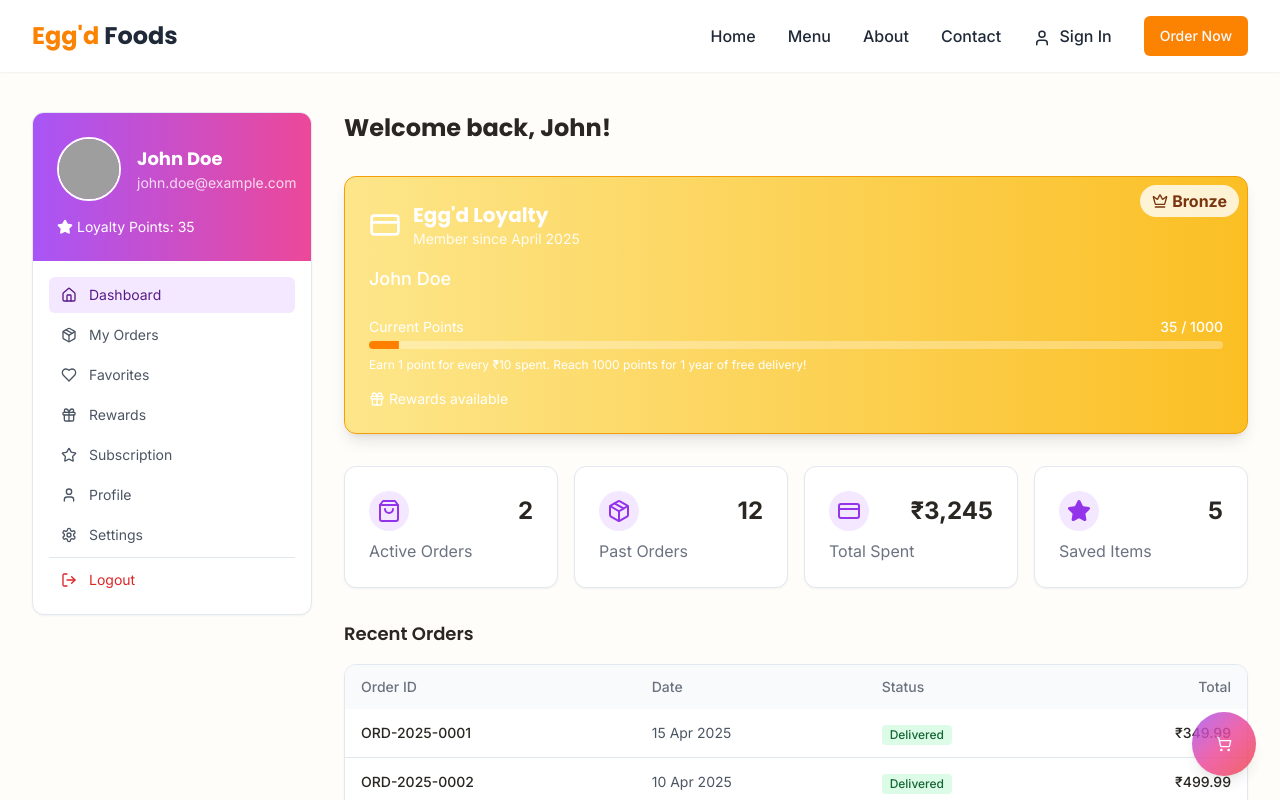
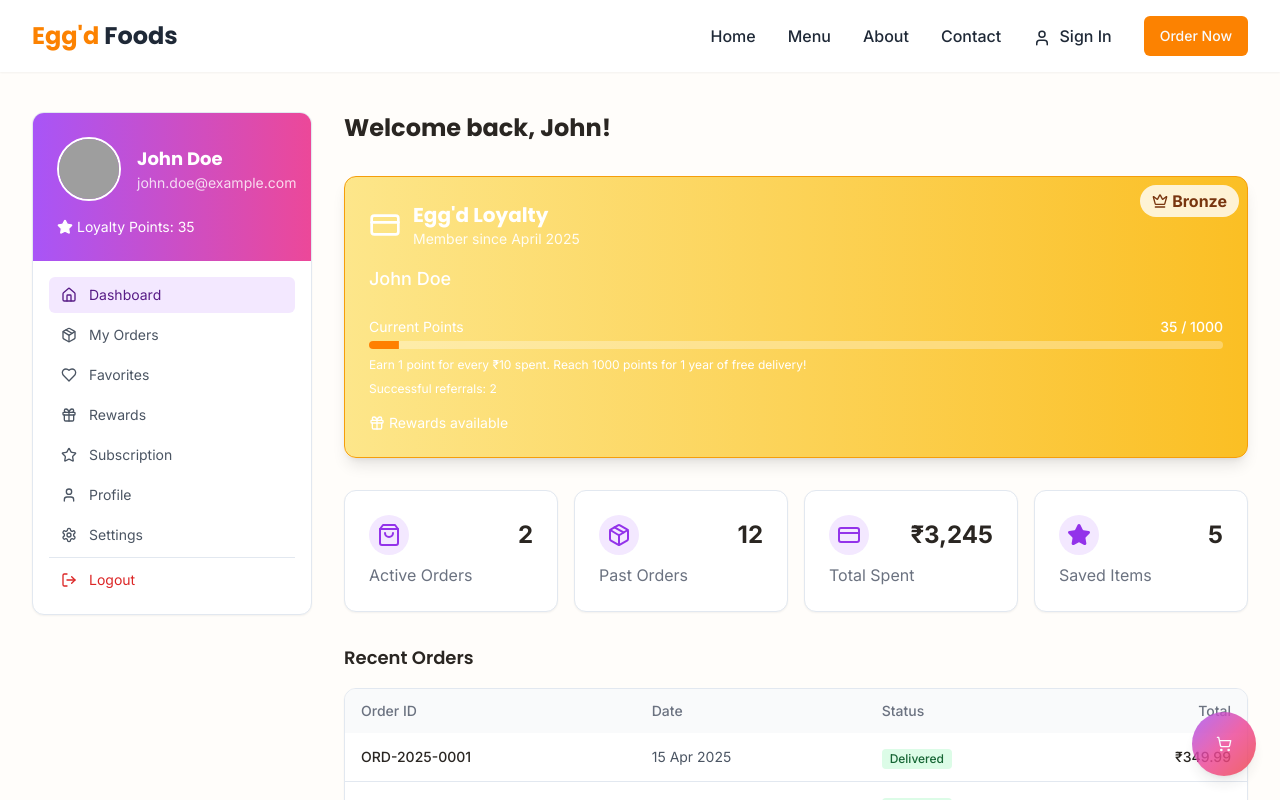
Before and after one commit to prince241992/eggd-foods, a React (Vite) app: page /account in a window 1280 px wide. Shown: the top 800 px of the page. Built offline with nearby package versions, Linux system fonts and the light colour scheme; grey boxes are pictures that could not be loaded.

Commit message:
Fix: Add referrals prop to LoyaltyCard
Added the `referrals` prop to the LoyaltyCard component in the Account page to resolve the type error.

```diff
--- a/src/components/LoyaltyCard.tsx
+++ b/src/components/LoyaltyCard.tsx
@@ -3,17 +3,19 @@ import { CreditCard, Gift, Crown } from "lucide-react";
 import { Progress } from "@/components/ui/progress";
 
 interface LoyaltyCardProps {
-  customerName: string;
+  customerName?: string;
   points: number;
-  memberSince: string;
-  tier: "Bronze" | "Silver" | "Gold";
+  memberSince?: string;
+  tier?: "Bronze" | "Silver" | "Gold";
+  referrals?: number;
 }
 
 const LoyaltyCard = ({
   customerName = "John Doe",
   points = 250,
   memberSince = "April 2025",
-  tier = "Bronze"
+  tier = "Bronze",
+  referrals = 0
 }: LoyaltyCardProps) => {
   const maxPoints = 1000;
   const percentage = (points / maxPoints) * 100;
@@ -64,6 +66,12 @@ const LoyaltyCard = ({
         <p className="text-xs mt-2 text-white">Earn 1 point for every ₹10 spent. Reach 1000 points for 1 year of free delivery!</p>
       </div>
 
+      {referrals > 0 && (
+        <div className="mt-2 text-white">
+          <p className="text-xs">Successful referrals: {referrals}</p>
+        </div>
+      )}
+
       <div className="mt-4 flex items-center">
         <Gift className="h-4 w-4 mr-1 text-white" />
         <span className="text-sm text-white">Rewards available</span>
```
